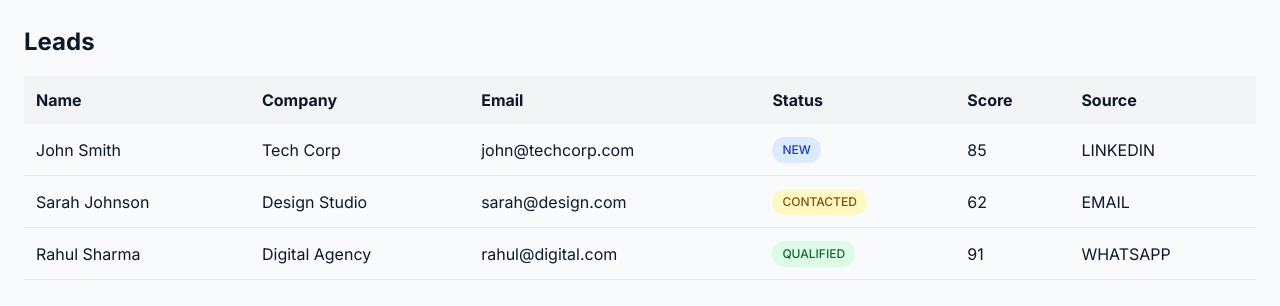
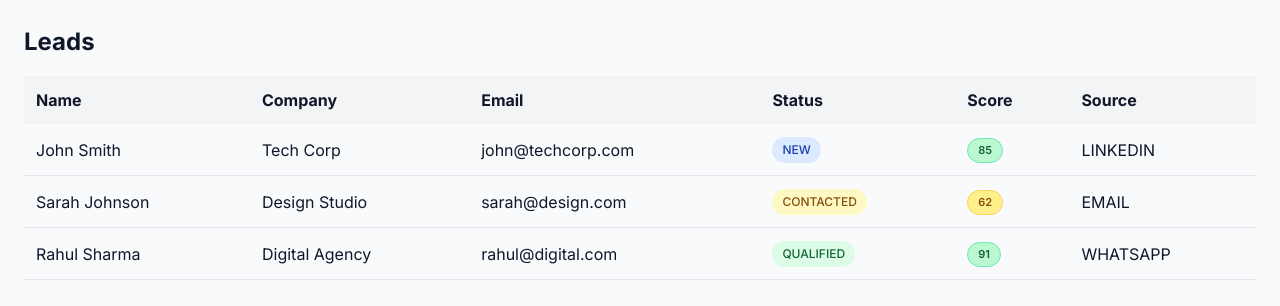
Before and after one commit to Arpan-yadav/Ai_leadOS, a Next.js app in the folder frontend/: page /leads in a window 1280 px wide. Shown: the top 306 px of the page. Built offline with nearby package versions, Linux system fonts and the light colour scheme.

Commit message:
feat: add ScoreBadge component with color coded scores

```diff
--- a/frontend/app/leads/page.tsx
+++ b/frontend/app/leads/page.tsx
@@ -1,5 +1,7 @@
 import React from 'react'
 import StatusBadge from '../../components/ui/StatusBadge'
+import ScoreBadge from '../../components/ui/ScoreBadge'
+
 
 const LeadsPage = () => {
 
@@ -62,7 +64,9 @@ const LeadsPage = () => {
               <td style={{ padding: "12px" }}>
                 <StatusBadge status={lead.status} />
               </td>
-              <td style={{ padding: "12px" }}>{lead.score}</td>
+              <td style={{ padding: "12px" }}>
+  <ScoreBadge score={lead.score} />
+</td>
               <td style={{ padding: "12px" }}>{lead.source}</td>
             </tr>
           ))}
--- /dev/null
+++ b/frontend/components/ui/ScoreBadge.tsx
@@ -0,0 +1,31 @@
+import React from 'react'
+
+const ScoreBadge = ({ score }: { score: number }) => {
+
+  const getStyle = (score: number): React.CSSProperties => {
+    const base: React.CSSProperties = {
+      padding: "3px 10px",
+      borderRadius: "20px",
+      fontSize: "11px",
+      fontWeight: "600",
+      display: "inline-block",
+      border: "1px solid"
+    }
+
+    if (score >= 70) {
+      return { ...base, backgroundColor: "#bbf7d0", color: "#166534", borderColor: "#6ee7b7" }
+    } else if (score >= 40) {
+      return { ...base, backgroundColor: "#fef08a", color: "#854d0e", borderColor: "#fcd34d" }
+    } else {
+      return { ...base, backgroundColor: "#fecaca", color: "#991b1b", borderColor: "#fca5a5" }
+    }
+  }
+
+  return (
+    <span style={getStyle(score)}>
+      {score}
+    </span>
+  )
+}
+
+export default ScoreBadge
```
